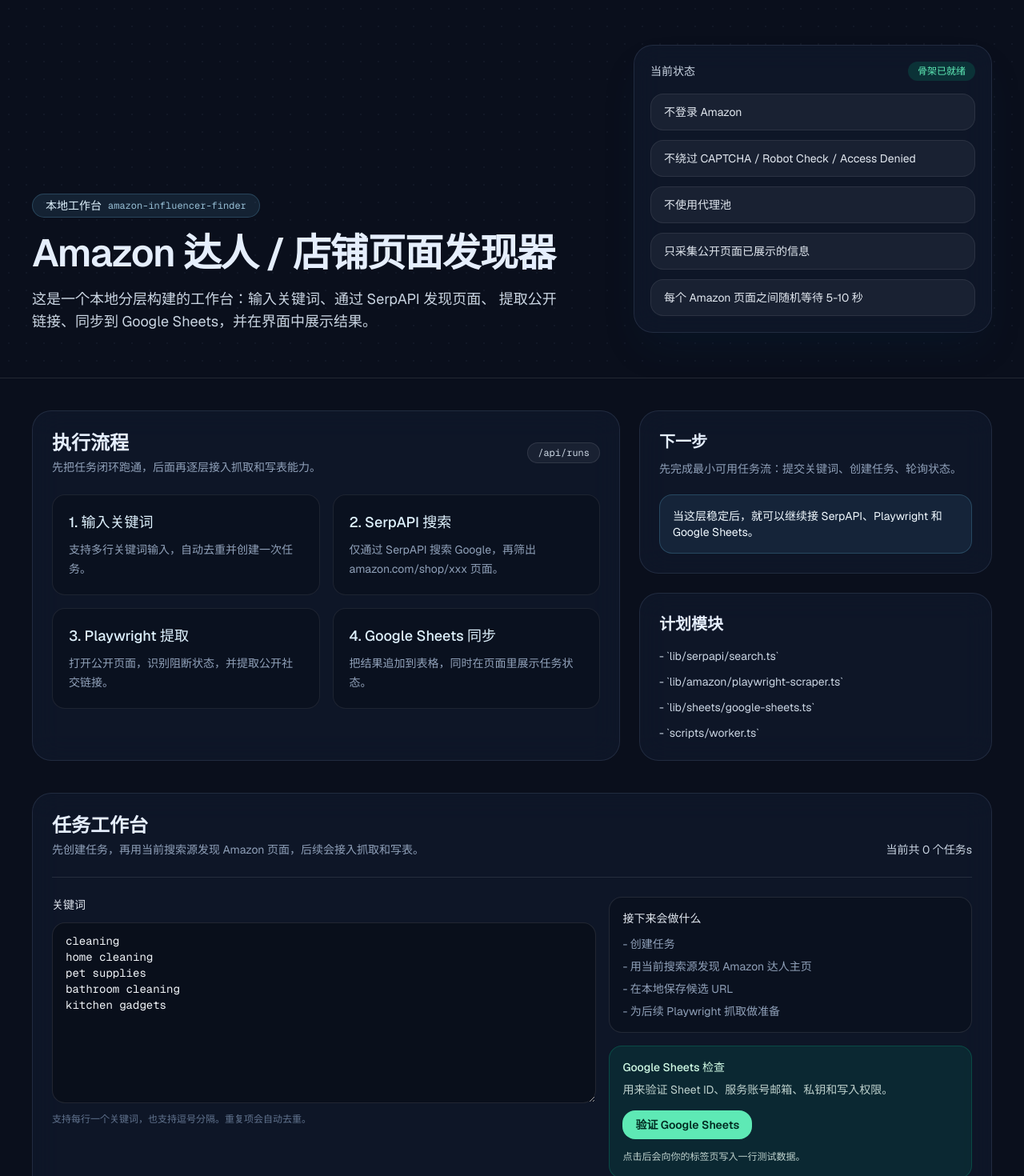
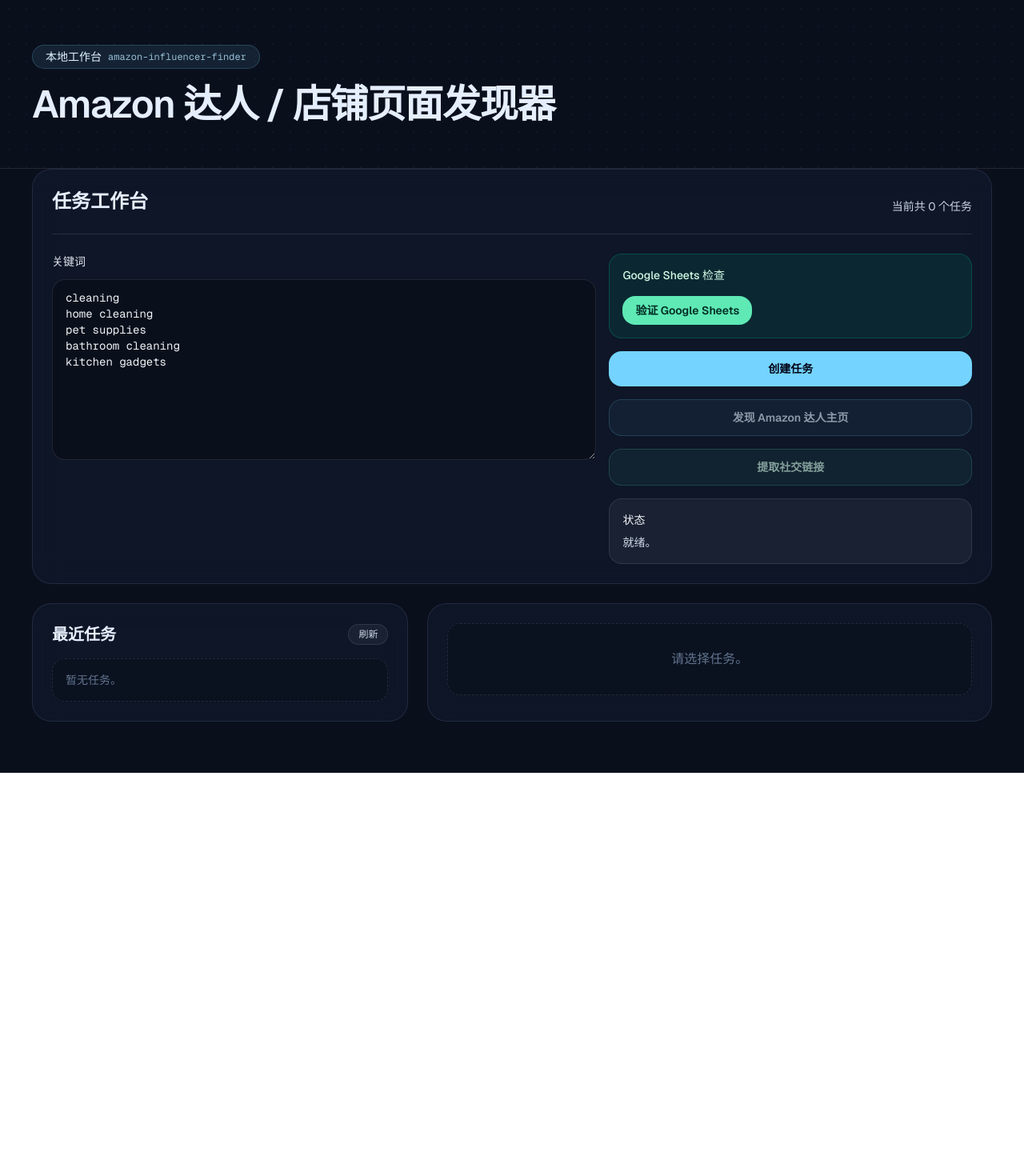
Before and after one commit to wonglap45-eng/amazon-influencer-finder, a Next.js app: page / in a window 1280 px wide. Shown: the top 1470 px of the page at 80% size. After the commit the page ends 966 px from the top, so only its background shows below. Built offline with nearby package versions, Linux system fonts and the light colour scheme.

Commit message:
Remove workflow explanation copy from UI

```diff
--- a/src/app/api/runs/[id]/discover/route.ts
+++ b/src/app/api/runs/[id]/discover/route.ts
@@ -1,4 +1,3 @@
-import { getEnv } from "@/lib/config/env";
 import {
   getKeywordDiscoveryRound,
   getKnownAmazonShopUrlsFromRuns,
@@ -15,8 +14,6 @@
 export async function POST(_: Request, { params }: Params) {
   const { id } = await params;
   const run = await getRun(id);
-  const env = getEnv();
-  const provider = env.searchProvider === "serper" ? "Serper" : "SerpAPI";
 
   if (!run) {
     return Response.json({ error: "not_found" }, { status: 404 });
@@ -39,7 +36,7 @@
 
     await updateRun(id, {
       status: "running",
-      message: `正在使用 ${provider} 继续发现 Amazon 达人主页（会自动进入更深一轮搜索）...`,
+      message: "正在发现候选页面...",
     });
 
     const { discovered, uniqueUrls } = await discoverAmazonShopUrlsForKeywords(
@@ -61,7 +58,7 @@
       keyword,
       state: "pending",
       socialLinks: [],
-      note: "已归一化为达人主页，等待 Playwright 提取。",
+      note: "待处理。",
     }));
 
     const discoveredUrls = Array.from(
@@ -70,12 +67,12 @@
     const mergedResults = [...run.results, ...results];
     const message =
       uniqueUrls.length === 0
-        ? `${provider} 没有找到 Amazon 达人主页候选。`
+        ? "没有找到候选页面。"
         : newUniqueUrls.length === 0
-          ? `${provider} 找到 ${uniqueUrls.length} 个候选，但它们都已在历史结果中收录，已全部跳过。`
+          ? `找到 ${uniqueUrls.length} 个候选，但都已在历史结果中收录，已全部跳过。`
           : skippedCount > 0
-            ? `${provider} 找到 ${uniqueUrls.length} 个候选，其中 ${skippedCount} 个已存在，新增 ${newUniqueUrls.length} 个。`
-            : `${provider} 已发现 ${newUniqueUrls.length} 个新的 Amazon 达人主页候选。`;
+            ? `找到 ${uniqueUrls.length} 个候选，其中 ${skippedCount} 个已存在，新增 ${newUniqueUrls.length} 个。`
+            : `已发现 ${newUniqueUrls.length} 个新候选。`;
 
     const nextStatus = newUniqueUrls.length > 0 ? "running" : "completed";
     const nextSearchRounds = Object.fromEntries(
@@ -85,7 +82,6 @@
       }),
     );
     const discoverySummary = {
-      provider,
       discoveredCount: newUniqueUrls.length,
       skippedCount,
       roundsByKeyword: nextSearchRounds,
@@ -109,7 +105,6 @@
       discovery: discovered,
       discoveredCount: newUniqueUrls.length,
       skippedCount,
-      provider,
       message,
     });
   } catch (error) {
--- a/src/app/api/runs/[id]/extract/route.ts
+++ b/src/app/api/runs/[id]/extract/route.ts
@@ -8,7 +8,7 @@
 const activeExtractionJobs = new Set<string>();
 
 function isExtractionInProgress(message?: string | null) {
-  return Boolean(message && message.includes("公开社交链接"));
+  return Boolean(message && message.includes("处理中"));
 }
 
 export async function POST(_: Request, { params }: Params) {
@@ -39,7 +39,7 @@
 
   await updateRun(id, {
     status: "running",
-    message: "已开始提取公开社交链接，页面会自动刷新显示结果。",
+    message: "处理中，页面会自动刷新。",
   });
 
   const refreshed = await getRun(id);
--- a/src/app/page.tsx
+++ b/src/app/page.tsx
@@ -1,127 +1,22 @@
 import { RunWorkbench } from "@/components/run-workbench";
-
-const phases = [
-  {
-    title: "1. 输入关键词",
-    description: "支持多行关键词输入，自动去重并创建一次任务。",
-  },
-  {
-    title: "2. SerpAPI 搜索",
-    description: "仅通过 SerpAPI 搜索 Google，再筛出 amazon.com/shop/xxx 页面。",
-  },
-  {
-    title: "3. Playwright 提取",
-    description: "打开公开页面，识别阻断状态，并提取公开社交链接。",
-  },
-  {
-    title: "4. Google Sheets 同步",
-    description: "把结果追加到表格，同时在页面里展示任务状态。",
-  },
-];
-
-const rules = [
-  "不登录 Amazon",
-  "不绕过 CAPTCHA / Robot Check / Access Denied",
-  "不使用代理池",
-  "只采集公开页面已展示的信息",
-  "每个 Amazon 页面之间随机等待 5-10 秒",
-];
 
 export default function Home() {
   return (
     <main className="min-h-screen text-foreground">
       <section className="relative overflow-hidden border-b border-white/10">
         <div className="absolute inset-0 grid-dots opacity-30" />
-        <div className="relative mx-auto flex w-full max-w-7xl flex-col gap-10 px-6 py-14 lg:px-10">
-          <div className="flex flex-col gap-6 lg:flex-row lg:items-end lg:justify-between">
-            <div className="max-w-3xl space-y-5">
+        <div className="relative mx-auto w-full max-w-7xl px-6 py-14 lg:px-10">
           <div className="inline-flex items-center gap-2 rounded-full border border-sky-300/20 bg-sky-300/10 px-4 py-1 text-sm text-sky-100">
             本地工作台
             <span className="font-mono text-xs text-sky-200/80">
               amazon-influencer-finder
             </span>
           </div>
-              <h1 className="text-4xl font-semibold tracking-tight text-balance sm:text-5xl">
+
+          <h1 className="mt-5 text-4xl font-semibold tracking-tight text-balance sm:text-5xl">
             Amazon 达人 / 店铺页面发现器
           </h1>
-              <p className="max-w-2xl text-base leading-7 text-slate-300 sm:text-lg">
-                这是一个本地分层构建的工作台：输入关键词、通过 SerpAPI 发现页面、
-                提取公开链接、同步到 Google Sheets，并在界面中展示结果。
-              </p>
         </div>
-
-            <div className="glass w-full max-w-md rounded-3xl p-5 shadow-2xl shadow-sky-950/20">
-              <div className="flex items-center justify-between">
-                <span className="text-sm text-slate-300">当前状态</span>
-                <span className="rounded-full bg-emerald-400/15 px-3 py-1 text-xs text-emerald-300">
-                  骨架已就绪
-                </span>
-              </div>
-              <div className="mt-4 space-y-3">
-                {rules.map((rule) => (
-                  <div
-                    key={rule}
-                    className="rounded-2xl border border-white/8 bg-white/5 px-4 py-3 text-sm text-slate-200"
-                  >
-                    {rule}
-                  </div>
-                ))}
-              </div>
-            </div>
-          </div>
-        </div>
-      </section>
-
-      <section className="mx-auto grid w-full max-w-7xl gap-6 px-6 py-10 lg:grid-cols-[1.25fr_0.75fr] lg:px-10">
-        <div className="glass rounded-3xl p-6">
-          <div className="flex items-center justify-between gap-4">
-            <div>
-              <h2 className="text-2xl font-semibold">执行流程</h2>
-              <p className="mt-1 text-sm text-slate-400">
-                先把任务闭环跑通，后面再逐层接入抓取和写表能力。
-              </p>
-            </div>
-            <div className="rounded-full border border-white/10 bg-white/5 px-3 py-1 font-mono text-xs text-slate-300">
-              /api/runs
-            </div>
-          </div>
-
-          <div className="mt-6 grid gap-4 md:grid-cols-2">
-            {phases.map((phase) => (
-              <article
-                key={phase.title}
-                className="rounded-2xl border border-white/8 bg-black/20 p-5"
-              >
-                <h3 className="text-lg font-medium text-sky-100">{phase.title}</h3>
-                <p className="mt-2 text-sm leading-6 text-slate-400">
-                  {phase.description}
-                </p>
-              </article>
-            ))}
-          </div>
-        </div>
-
-        <aside className="space-y-6">
-          <div className="glass rounded-3xl p-6">
-            <h2 className="text-xl font-semibold">下一步</h2>
-            <p className="mt-2 text-sm leading-6 text-slate-400">
-              先完成最小可用任务流：提交关键词、创建任务、轮询状态。
-            </p>
-            <div className="mt-5 rounded-2xl border border-sky-300/20 bg-sky-300/8 p-4 text-sm text-sky-50">
-              当这层稳定后，就可以继续接 SerpAPI、Playwright 和 Google Sheets。
-            </div>
-          </div>
-
-          <div className="glass rounded-3xl p-6">
-            <h2 className="text-xl font-semibold">计划模块</h2>
-            <ul className="mt-4 space-y-3 text-sm text-slate-300">
-              <li>- `lib/serpapi/search.ts`</li>
-              <li>- `lib/amazon/playwright-scraper.ts`</li>
-              <li>- `lib/sheets/google-sheets.ts`</li>
-              <li>- `scripts/worker.ts`</li>
-            </ul>
-          </div>
-        </aside>
       </section>
 
       <RunWorkbench />
--- a/src/components/run-workbench.tsx
+++ b/src/components/run-workbench.tsx
@@ -3,7 +3,6 @@
 
 import { useCallback, useEffect, useMemo, useState, type FormEvent } from "react";
 import type { AmazonPageResult, RunRecord } from "@/lib/types";
-import { normalizeKeywordKey } from "@/lib/search/keyword";
 
 function parseKeywords(raw: string) {
   return Array.from(
@@ -44,13 +43,6 @@
   return new Set(
     links.map((item) => item.platform ?? item.type ?? item.host ?? "website"),
   ).size;
-}
-
-function discoveryRoundRows(run: RunRecord) {
-  return run.keywords.map((keyword) => ({
-    keyword,
-    completedRounds: run.searchRounds?.[normalizeKeywordKey(keyword)] ?? 0,
-  }));
 }
 
 export function RunWorkbench() {
@@ -122,7 +114,7 @@
     try {
       const keywords = parseKeywords(keywordsText);
       if (!keywords.length) {
-        setMessage("请至少输入一个关键词。");
+        setMessage("请先输入关键词。");
         return;
       }
 
@@ -182,7 +174,7 @@
 
   async function handleDiscover() {
     if (!activeRunId) {
-      setDiscoverMessage("请先创建或选择一个任务。");
+      setDiscoverMessage("未选择任务。");
       return;
     }
 
@@ -200,12 +192,11 @@
         run?: RunRecord;
         discoveredCount?: number;
         skippedCount?: number;
-        provider?: string;
         message?: string;
       };
 
       if (!response.ok || !data.ok || !data.run) {
-        setDiscoverMessage(data.error ?? "发现流程失败。");
+        setDiscoverMessage(data.error ?? "发现失败。");
         return;
       }
 
@@ -213,7 +204,7 @@
       setDiscoverMessage(
         data.message ??
           (data.discoveredCount
-            ? `${data.provider ?? "当前搜索源"} 发现 ${data.discoveredCount} 个 Amazon 候选页面。`
+            ? `发现 ${data.discoveredCount} 个候选页面。`
             : "没有找到 Amazon 候选页面。"),
       );
     } catch {
@@ -225,12 +216,12 @@
 
   async function handleExtract() {
     if (!activeRunId) {
-      setExtractMessage("请先创建或选择一个任务。");
+      setExtractMessage("未选择任务。");
       return;
     }
 
     if (!activeRun?.results.length) {
-      setExtractMessage("当前任务还没有可提取的 Amazon 页面，请先点“发现 Amazon 达人主页”。");
+      setExtractMessage("暂无可提取页面。");
       return;
     }
 
@@ -251,7 +242,7 @@
 
       if (!response.ok || !data.ok) {
         if (data.error === "extracting") {
-          setExtractMessage("当前任务已经在提取中，请稍等自动刷新。");
+          setExtractMessage("提取中，请稍等。");
         } else {
           setExtractMessage(data.error ?? "提取社交链接失败。");
         }
@@ -262,7 +253,7 @@
         setRuns((current) => [data.run!, ...current.filter((run) => run.id !== data.run!.id)]);
       }
 
-      setExtractMessage("已开始提取公开社交链接，结果会自动刷新。");
+      setExtractMessage("已开始处理，结果会自动刷新。");
     } catch {
       setExtractMessage("提取社交链接请求失败。");
     } finally {
@@ -273,9 +264,6 @@
   const stats = activeRun ? summaryForResults(activeRun.results) : null;
   const keywords = activeRun?.keywords ?? [];
   const discoverySummary = activeRun?.discoverySummary ?? null;
-  const roundRows = activeRun ? discoveryRoundRows(activeRun) : [];
-  const hasDiscoveryProgress =
-    Boolean(discoverySummary) || roundRows.some((row) => row.completedRounds > 0);
 
   return (
     <section className="mx-auto w-full max-w-7xl px-6 pb-16 lg:px-10">
@@ -283,13 +271,8 @@
         <div className="flex flex-col gap-4 border-b border-white/10 pb-6 lg:flex-row lg:items-end lg:justify-between">
           <div>
             <h2 className="text-2xl font-semibold">任务工作台</h2>
-            <p className="mt-1 text-sm text-slate-400">
-              先创建任务，再用当前搜索源发现 Amazon 页面，后续会接入抓取和写表。
-            </p>
           </div>
-          <div className="text-sm text-slate-300">
-            当前共 {runs.length} 个任务{runs.length === 1 ? "" : "s"}
-          </div>
+          <div className="text-sm text-slate-300">当前共 {runs.length} 个任务</div>
         </div>
 
         <form className="mt-6 grid gap-4 lg:grid-cols-[1.2fr_0.8fr]" onSubmit={handleSubmit}>
@@ -302,27 +285,11 @@
               className="min-h-56 rounded-2xl border border-white/10 bg-black/30 px-4 py-3 font-mono text-sm text-slate-100 outline-none transition focus:border-sky-300/50 focus:ring-2 focus:ring-sky-300/20"
               placeholder={"cleaning\nhome cleaning\npet supplies"}
             />
-            <p className="text-xs text-slate-500">
-              支持每行一个关键词，也支持逗号分隔。重复项会自动去重。
-            </p>
           </label>
 
           <div className="flex flex-col gap-4">
-            <div className="rounded-2xl border border-white/10 bg-black/20 p-4">
-              <div className="text-sm font-medium text-slate-200">接下来会做什么</div>
-              <ul className="mt-3 space-y-2 text-sm text-slate-400">
-                <li>- 创建任务</li>
-                <li>- 用当前搜索源发现 Amazon 达人主页</li>
-                <li>- 在本地保存候选 URL</li>
-                <li>- 为后续 Playwright 抓取做准备</li>
-              </ul>
-            </div>
-
             <div className="rounded-2xl border border-emerald-400/20 bg-emerald-400/10 p-4">
               <div className="text-sm font-medium text-emerald-100">Google Sheets 检查</div>
-              <p className="mt-2 text-sm text-emerald-50/80">
-                用来验证 Sheet ID、服务账号邮箱、私钥和写入权限。
-              </p>
               <button
                 type="button"
                 onClick={() => void handleSheetCheck()}
@@ -331,9 +298,9 @@
               >
                 {sheetCheckBusy ? "检查中..." : "验证 Google Sheets"}
               </button>
-              <p className="mt-3 text-xs leading-5 text-emerald-50/80">
-                {sheetCheckMessage || "点击后会向你的标签页写入一行测试数据。"}
-              </p>
+              {sheetCheckMessage ? (
+                <p className="mt-3 text-xs leading-5 text-emerald-50/80">{sheetCheckMessage}</p>
+              ) : null}
             </div>
 
             <button
@@ -388,7 +355,7 @@
           <div className="mt-4 space-y-3">
             {runs.length === 0 ? (
               <div className="rounded-2xl border border-dashed border-white/10 bg-black/20 p-4 text-sm text-slate-500">
-                还没有任务，先在上面创建一个。
+                暂无任务。
               </div>
             ) : (
               runs.map((run) => (
@@ -432,7 +399,7 @@
         <div className="glass rounded-3xl p-6">
           {!activeRun ? (
             <div className="rounded-2xl border border-dashed border-white/10 bg-black/20 p-8 text-center text-slate-500">
-              选择一个任务即可查看详情。
+              请选择任务。
             </div>
           ) : (
             <>
@@ -481,24 +448,8 @@
                   ))}
               </div>
 
-              {activeRun.message ? (
-                <div className="mt-4 rounded-2xl border border-white/10 bg-black/20 p-4 text-sm text-slate-300">
-                  <div className="text-xs uppercase tracking-wide text-slate-500">后端消息</div>
-                  <p className="mt-2 break-words">{activeRun.message}</p>
-                </div>
-              ) : null}
-
               {discoverySummary ? (
-                <div className="mt-4 grid gap-3 md:grid-cols-3">
-                  <div className="rounded-2xl border border-white/10 bg-black/20 p-4">
-                    <div className="text-xs uppercase tracking-wide text-slate-500">搜索源</div>
-                    <div className="mt-2 text-base font-semibold text-slate-100">
-                      {discoverySummary.provider}
-                    </div>
-                    <div className="mt-1 text-xs text-slate-500">
-                      {new Date(discoverySummary.discoveredAt).toLocaleString()}
-                    </div>
-                  </div>
+                <div className="mt-4 grid gap-3 md:grid-cols-2">
                   <div className="rounded-2xl border border-white/10 bg-black/20 p-4">
                     <div className="text-xs uppercase tracking-wide text-slate-500">本次新增</div>
                     <div className="mt-2 text-2xl font-semibold text-slate-100">
@@ -520,25 +471,6 @@
                 </div>
               ) : null}
 
-              {hasDiscoveryProgress ? (
-                <div className="mt-4 rounded-2xl border border-white/10 bg-black/20 p-4">
-                  <div className="text-xs uppercase tracking-wide text-slate-500">发现轮次</div>
-                  <div className="mt-3 grid gap-2 sm:grid-cols-2 lg:grid-cols-3">
-                    {roundRows.map(({ keyword, completedRounds }) => (
-                      <div
-                        key={keyword}
-                        className="rounded-xl border border-white/10 bg-white/5 px-3 py-2"
-                      >
-                        <div className="text-sm font-medium text-slate-100">{keyword}</div>
-                        <div className="mt-1 text-xs text-slate-400">
-                          已完成 {completedRounds} 轮，下一轮第 {completedRounds + 1} 轮
-                        </div>
-                      </div>
-                    ))}
-                  </div>
-                </div>
-              ) : null}
-
               <div className="mt-6 overflow-hidden rounded-2xl border border-white/10">
                 <table className="w-full border-collapse text-left text-sm">
                   <thead className="bg-white/5 text-slate-300">
@@ -554,7 +486,7 @@
                     {activeRun.results.length === 0 ? (
                       <tr>
                         <td className="px-4 py-6 text-slate-500" colSpan={5}>
-                          还没有提取结果，这在接入 Playwright 之前是正常的。
+                          暂无结果。
                         </td>
                       </tr>
                     ) : (
@@ -601,7 +533,13 @@
                             </span>
                           </td>
                           <td className="px-4 py-4 align-top text-slate-400">
-                            {result.note || "—"}
+                            {result.state === "pending"
+                              ? "待处理"
+                              : result.state === "ok"
+                                ? "完成"
+                                : result.state === "blocked"
+                                  ? "已阻断"
+                                  : "错误"}
                           </td>
                         </tr>
                       ))
--- a/src/lib/amazon/playwright-scraper.ts
+++ b/src/lib/amazon/playwright-scraper.ts
@@ -68,7 +68,7 @@
         blockedReason,
         socialLinks: [],
         title,
-        note: `页面触发 ${blockReasonLabel(blockedReason)}，已按规则记录为 blocked。`,
+        note: `已记录为 blocked：${blockReasonLabel(blockedReason)}。`,
       };
     }
 
@@ -86,7 +86,7 @@
         state: "ok",
         socialLinks,
         title,
-        note: `已提取 ${socialLinks.length} 个公开社交链接。`,
+        note: `已完成 ${socialLinks.length} 个链接。`,
       };
     }
 
@@ -94,7 +94,7 @@
       state: "error",
       socialLinks: [],
       title,
-      note: "未找到可直接提取的公开社交链接。",
+      note: "未找到结果。",
     };
   } catch (error) {
     const message = error instanceof Error ? error.message : "unknown_error";
--- a/src/lib/types.ts
+++ b/src/lib/types.ts
@@ -20,7 +20,6 @@
 };
 
 export type DiscoverySummary = {
-  provider: string;
   discoveredCount: number;
   skippedCount: number;
   roundsByKeyword: Record<string, number>;
```
Also changed, not shown: src/lib/amazon/run-extractor.ts (+5 -5 lines). Lines whose indentation alone changed are shown as unchanged.
